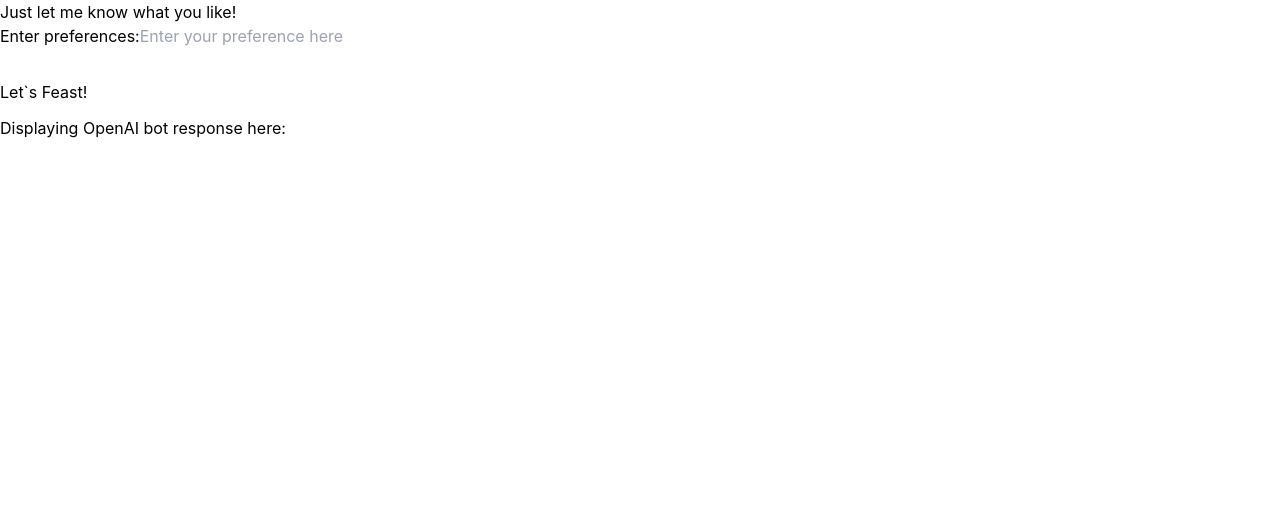
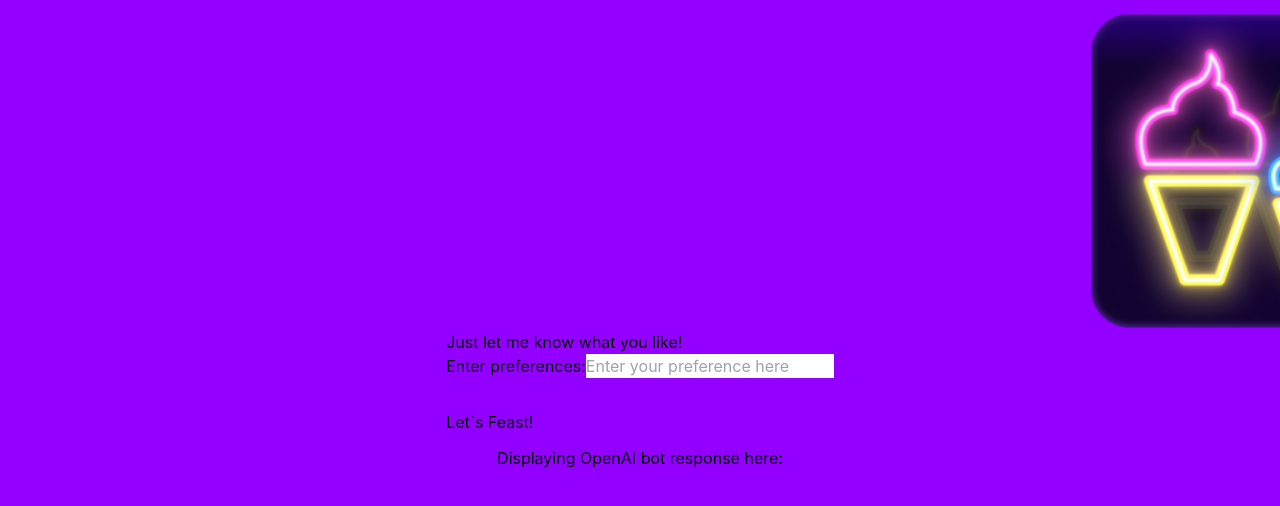
Before and after one commit to Valllerian/Feast-Awaits, a Next.js app: page /suggestion in a window 1280 px wide. Shown: the top 506 px of the page. Built offline with nearby package versions, Linux system fonts and the light colour scheme.

Commit message:
Second page styling

```diff
--- a/pages/suggestion.js
+++ b/pages/suggestion.js
@@ -9,7 +9,7 @@ export default function Ad() {
 		setRes(value);
 	};
 	return (
-		<div className=''>
+		<div className='h-screen flex flex-col items-center justify-center response-page'>
 			<Suggestion onSubmitted={handleSubmit} />
 			<div className=''>
 				<h1 className=''>Displaying OpenAI bot response here:</h1>
--- a/styles/globals.css
+++ b/styles/globals.css
@@ -28,6 +28,11 @@ bottom:4vh;
 border: #3E0B66 solid 8px
 }
 
+.response-page {
+  background-image: url("../public/background/background-second.png") ;
+  background-size: cover;
+}
+
 .video-docker video {
   top: 50%;
   left: 50%;
```
Also changed, not shown: public/background/background-second.png (added).
